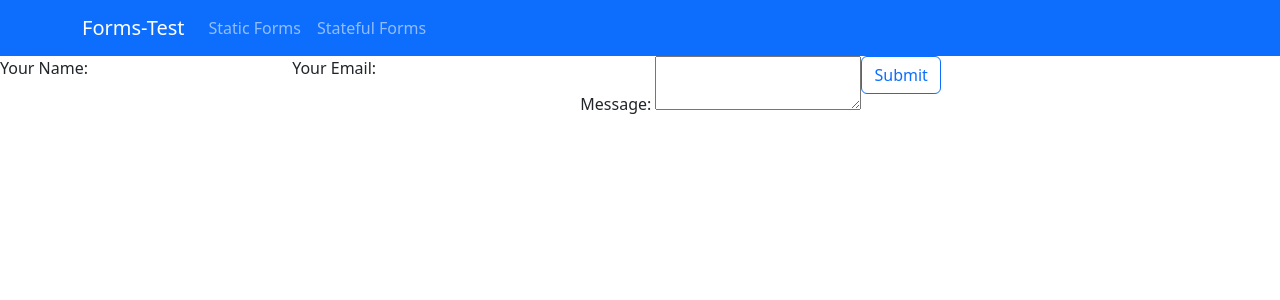
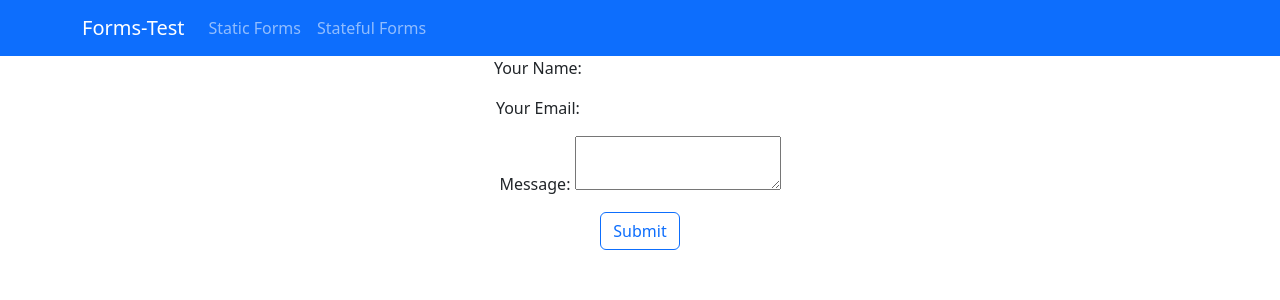
Before and after one commit to DevusYt/netlify-forms-example, a React (Create React App) app: page / in a window 1280 px wide. Shown: the top 300 px of the page. Built offline with nearby package versions, Linux system fonts and the light colour scheme.

Commit message:
added bit of styling

```diff
--- a/src/App.jsx
+++ b/src/App.jsx
@@ -4,13 +4,8 @@
 import MyNav from './MyNav';
 import Button from 'react-bootstrap/Button';
 
-
-//import { NetlifyForm, Honeypot } from 'react-netlify-forms'
-
 function App() {
   return (
-
-
     <div>
 
       <MyNav />
@@ -21,7 +16,7 @@
         <textarea name="message"></textarea>
       </form>
 
-      <form name="contact" method="post" class='d-flex'>
+      <form name="contact" method="post" class='d-flex flex-column justify-content-center align-items-center'>
         <input type="hidden" name="form-name" value="contact" />
         <p>
           <label>Your Name: <input type="text" name="name" /></label>
```
